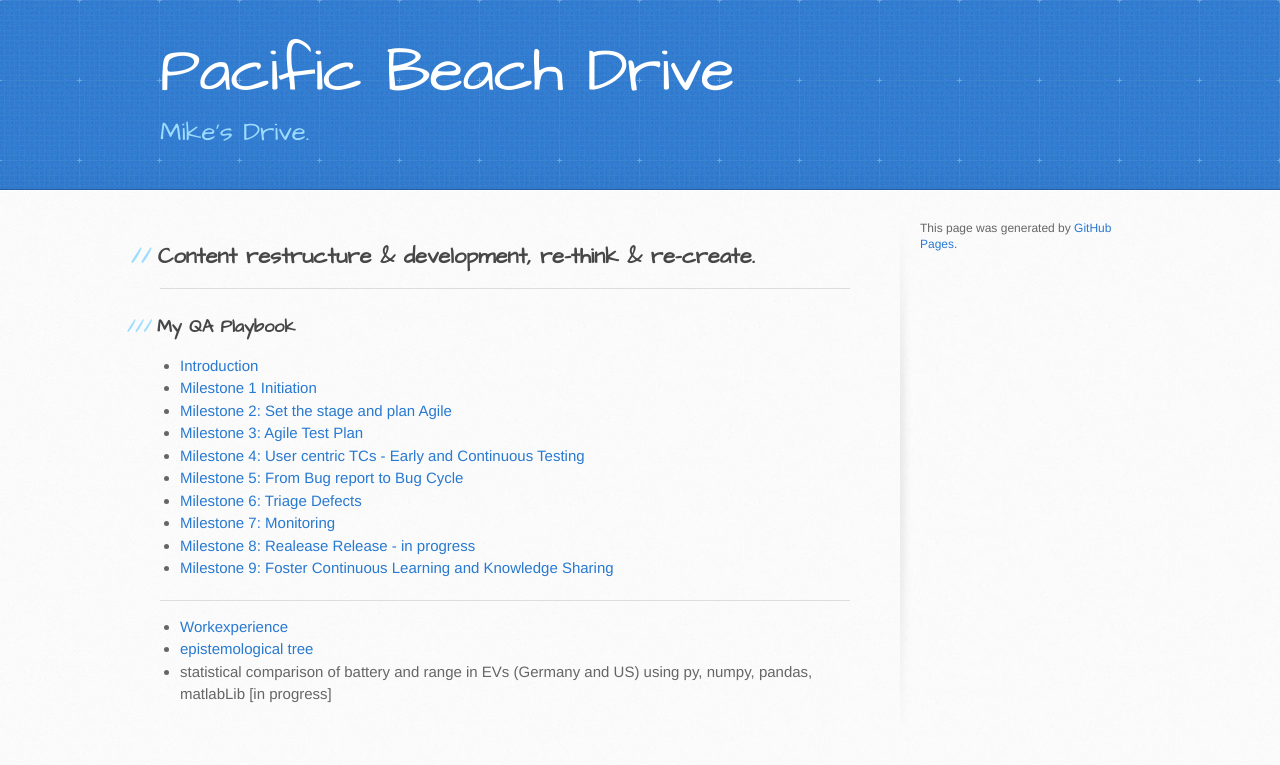
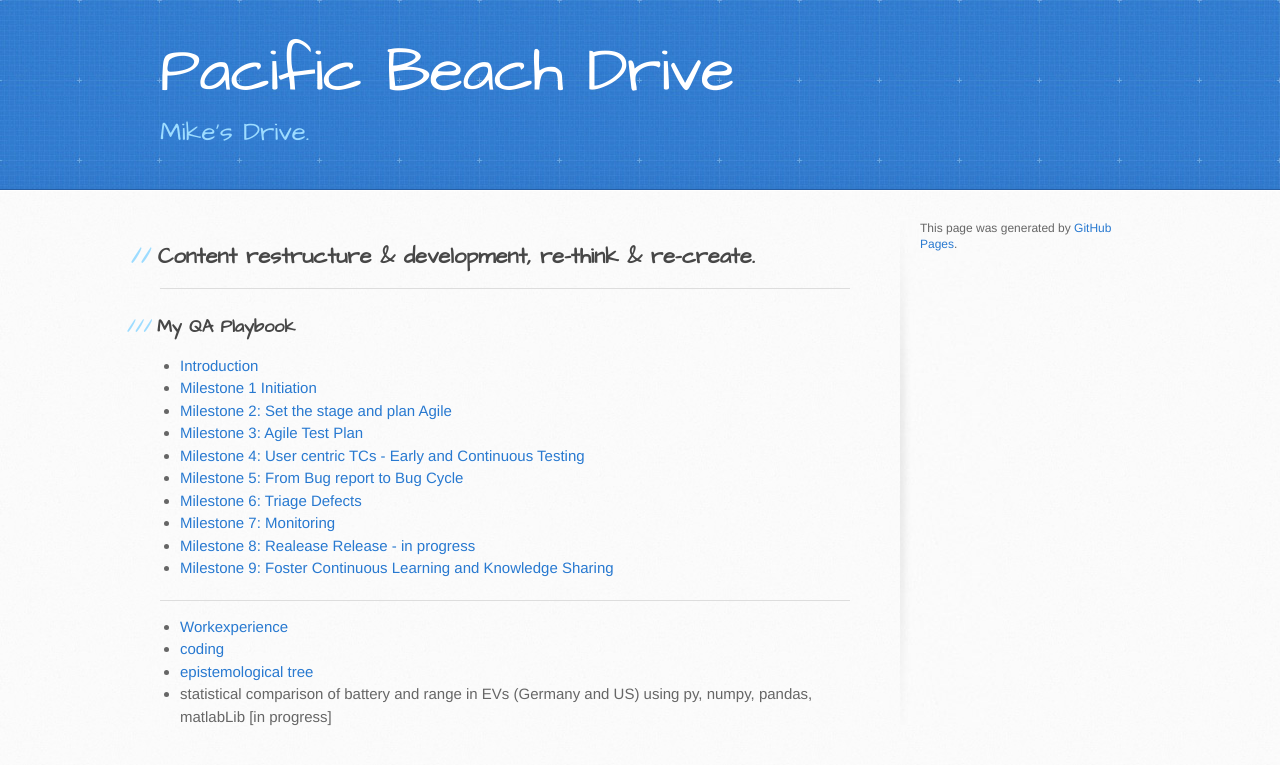
Before and after one commit to trumpfheller/trumpfheller.github.io, a Jekyll site: the page built from index.md, in a window 1280 px wide. Shown: the top 765 px of the page. Built offline with Jekyll 4.4.1, drawn with Linux system fonts in a browser that asks for light colours.

Commit message:
Update index.md

```diff
--- a/index.md
+++ b/index.md
@@ -20,7 +20,7 @@ layout: default
 
 ---
 
-
 - [Workexperience](https://sciustechnologia.github.io/)
+- [coding]()
 - [epistemological tree](epistemologicalTree.html)
 - statistical comparison of battery and range in EVs (Germany and US) using py, numpy, pandas, matlabLib [in progress]
```
